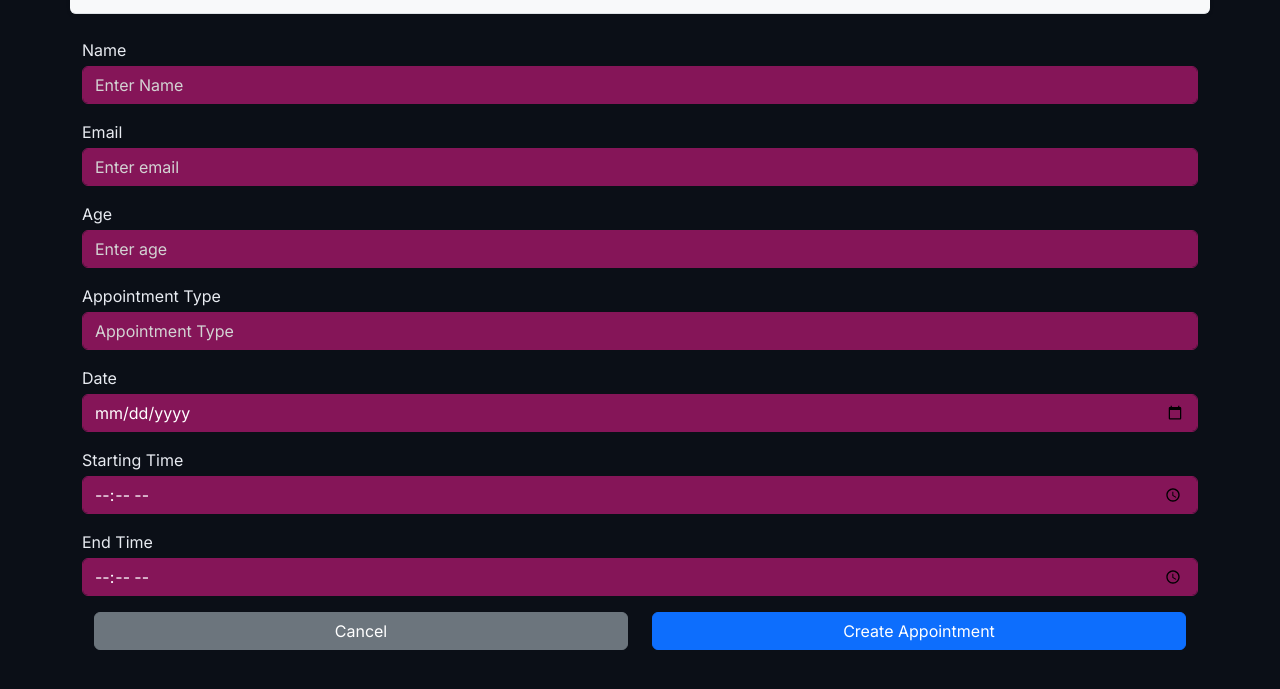
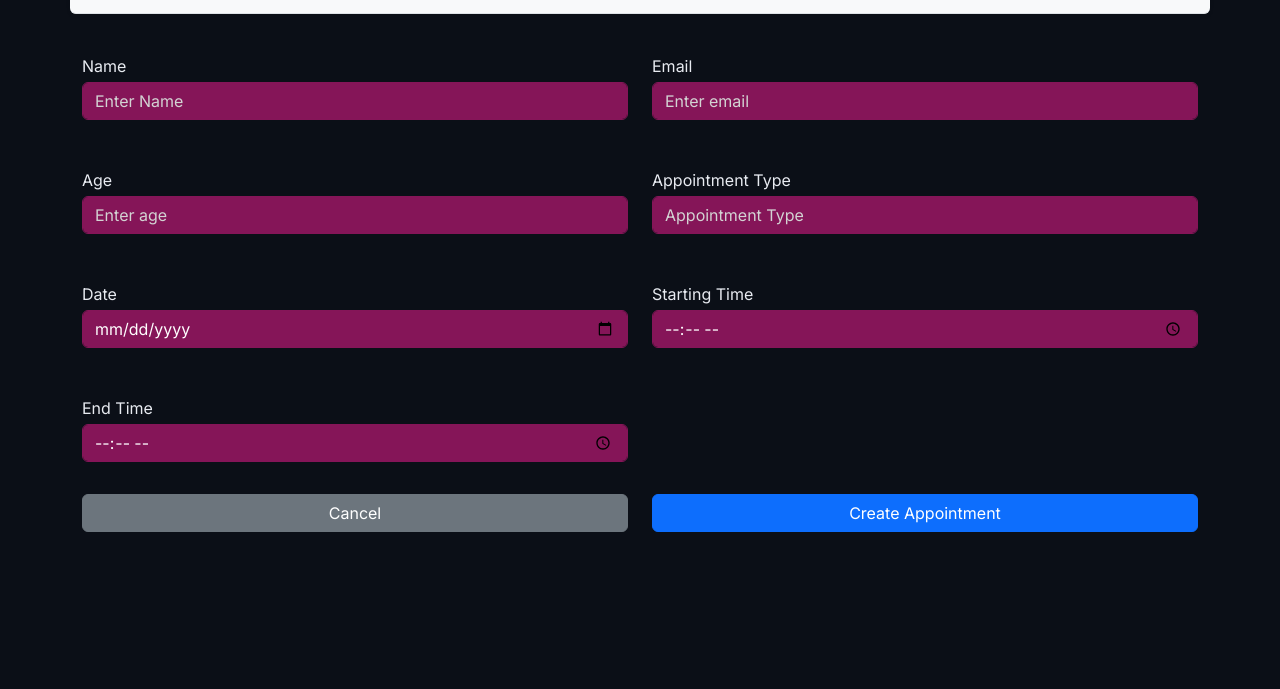
Before and after one commit to Fusbydev/sia-project, a plain HTML site: page index.html in a window 1280 px wide. Shown: the part 95-784 px from the top of the page. Drawn offline with nearby package versions, Linux system fonts and the light colour scheme.

Commit message:
Update index.html

```diff
--- a/index.html
+++ b/index.html
@@ -43,49 +43,68 @@
 
         <div class="container">
             <form action="" method="POST" enctype="multipart/form-data" class="needs-validation" novalidate>
-    <div class="form-group mb-3">
+    <div class="row mb-3">
+        <div class="col-md-6">
+            <div class="form-group">
                 <label for="name" class="form-label">Name</label>
                 <input type="text" class="form-control" id="name" name="name" placeholder="Enter Name" required>
                 <div class="invalid-feedback">Please enter a name.</div>
             </div>
-
-    <div class="form-group mb-3">
+        </div>
+        <div class="col-md-6">
+            <div class="form-group">
                 <label for="email" class="form-label">Email</label>
                 <input type="email" class="form-control" id="email" name="email" placeholder="Enter email" required>
                 <div class="invalid-feedback">Please enter a valid email address.</div>
             </div>
+        </div>
+    </div>
 
-    <div class="form-group mb-3">
+    <div class="row mb-3">
+        <div class="col-md-6">
+            <div class="form-group">
                 <label for="age" class="form-label">Age</label>
                 <input type="number" class="form-control" id="age" name="age" placeholder="Enter age" required>
                 <div class="invalid-feedback">Please enter a valid age.</div>
             </div>
-
-    <div class="form-group mb-3">
+        </div>
+        <div class="col-md-6">
+            <div class="form-group">
                 <label for="appointment_type" class="form-label">Appointment Type</label>
                 <input type="text" class="form-control" id="appointment_type" name="appointment_type" placeholder="Appointment Type" required>
                 <div class="invalid-feedback">Please enter the appointment type.</div>
             </div>
+        </div>
+    </div>
 
-    <div class="form-group mb-3">
+    <div class="row mb-3">
+        <div class="col-md-6">
+            <div class="form-group">
                 <label for="date" class="form-label">Date</label>
                 <input type="date" class="form-control" id="date" name="date" required>
                 <div class="invalid-feedback">Please select a date.</div>
             </div>
-
-    <div class="form-group mb-3">
+        </div>
+        <div class="col-md-6">
+            <div class="form-group">
                 <label for="start_time" class="form-label">Starting Time</label>
                 <input type="time" class="form-control" id="start_time" name="start_time" required>
                 <div class="invalid-feedback">Please select a start time.</div>
             </div>
+        </div>
+    </div>
 
-    <div class="form-group mb-3">
+    <div class="row mb-3">
+        <div class="col-md-6">
+            <div class="form-group">
                 <label for="end_time" class="form-label">End Time</label>
                 <input type="time" class="form-control" id="end_time" name="end_time" required>
                 <div class="invalid-feedback">Please select an end time.</div>
             </div>
+        </div>
+    </div>
 
-    <div class="form-group row mb-4">
+    <div class="row mb-4">
         <div class="col-6">
             <a href="index.html" class="btn btn-secondary w-100">Cancel</a>
         </div>
@@ -94,6 +113,7 @@
         </div>
     </div>
 </form>
+
 
         </div>
     </main>
```
Lines whose indentation alone changed are shown as unchanged.
